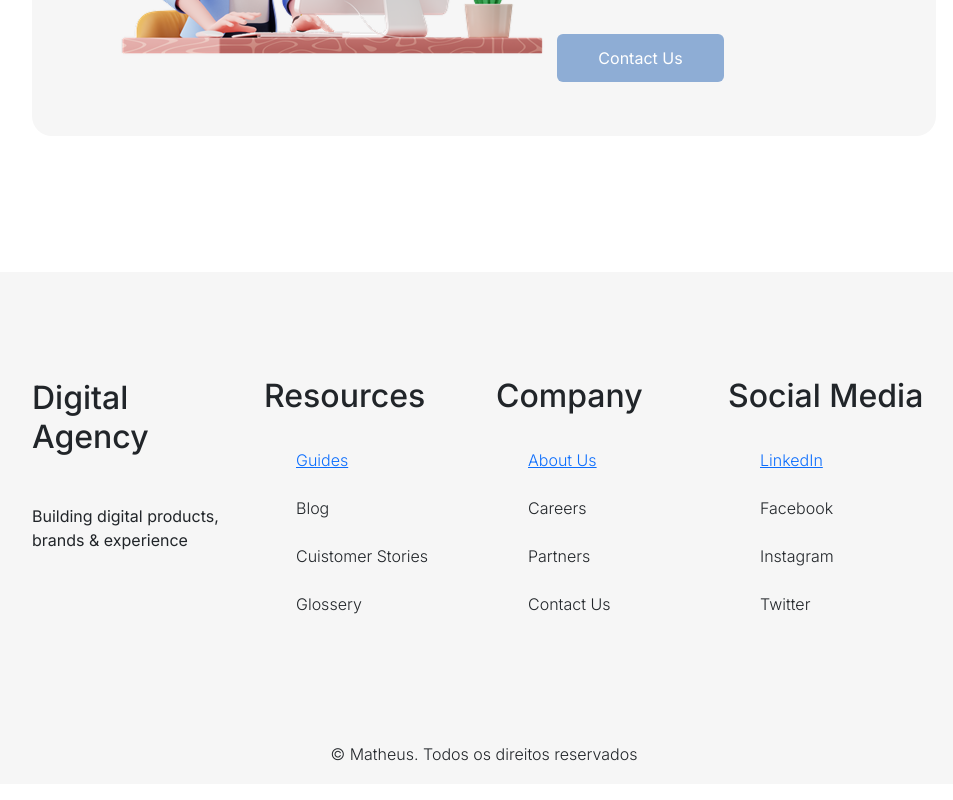
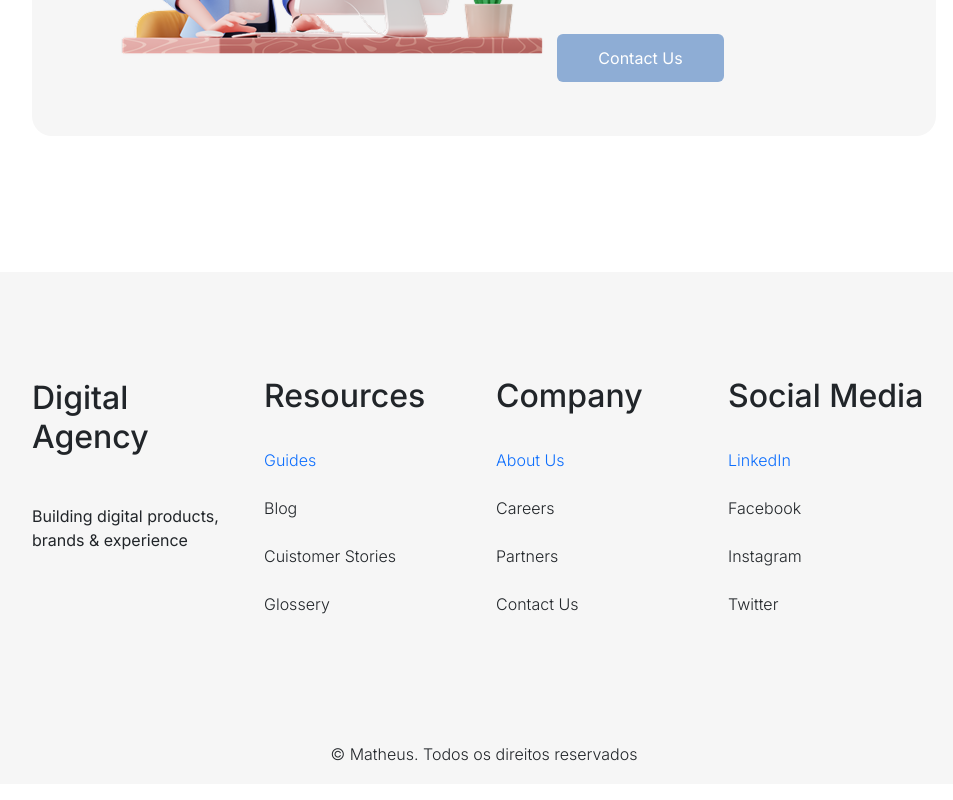
Before and after one commit to raneem-daoud/task-5, a plain HTML site: page index.html in a window 1280 px wide. Shown: the part 3397-4197 px from the top of the page, without its empty margins (156-1109 px from the left). Drawn offline with nearby package versions, Linux system fonts and the light colour scheme.

Commit message:
list update

```diff
--- a/assets/css/style.css
+++ b/assets/css/style.css
@@ -144,11 +144,7 @@
         padding-top: 110px !important;
         padding-bottom: 18px !important;
     }
-    ul{
-        list-style: none !important;
-    }
     ul li{
-        text-decoration: none !important;
         padding-top: 24px !important;
     }
     .text{
--- a/index.html
+++ b/index.html
@@ -90,7 +90,7 @@
           <h1 class="title fw-bold text-center">Read What Other have to Say</h1>
           <div id="carouselExampleIndicators" class="carousel slide w-100">
             <div class="carousel-indicators">
-              <button type="button" data-bs-target="#carouselExampleIndicators" data-bs-slide-to="0" class="slider" aria-current="true" aria-label="Slide 1"></button>
+              <button type="button" data-bs-target="#carouselExampleIndicators" data-bs-slide-to="0" class="slider mw-100" aria-current="true" aria-label="Slide 1"></button>
               <button type="button" data-bs-target="#carouselExampleIndicators" data-bs-slide-to="1" aria-label="Slide 2" class="slider d-lg-none"></button>
               <button type="button" data-bs-target="#carouselExampleIndicators" data-bs-slide-to="2" aria-label="Slide 3" class="slider active"></button>
               <button type="button" data-bs-target="#carouselExampleIndicators" data-bs-slide-to="3" aria-label="Slide 4" class="slider d-lg-none"></button>
@@ -162,29 +162,29 @@
               </div>
               <div class="col">
                 <h2 class="footer-text">Resources</h2>
-                <ul class="fw-light">
-                  <li><a href="#">Guides</a></li>
-                  <li><a href="#"></a>Blog</li>
-                  <li><a href="#"></a>Cuistomer Stories</li>
-                  <li><a href="#"></a>Glossery</li>
+                <ul class="fw-light list-unstyled">
+                  <li><a href="#" class="text-decoration-none">Guides</a></li>
+                  <li><a href="#" class="text-decoration-none"></a>Blog</li>
+                  <li><a href="#" class="text-decoration-none"></a>Cuistomer Stories</li>
+                  <li><a href="#" class="text-decoration-none"></a>Glossery</li>
                 </ul>
               </div>
               <div class="col">
                 <h2 class="footer-text">Company</h2>
-                <ul class="fw-light">
-                  <li><a href="#">About Us</a></li>
-                  <li><a href="#"></a>Careers</li>
-                  <li><a href="#"></a>Partners</li>
-                  <li><a href="#"></a>Contact Us</li>
+                <ul class="fw-light list-unstyled">
+                  <li ><a href="#" class="text-decoration-none">About Us</a></li>
+                  <li ><a href="#" class="text-decoration-none"></a>Careers</li>
+                  <li><a href="#" class="text-decoration-none"></a>Partners</li>
+                  <li><a href="#" class="text-decoration-none"></a>Contact Us</li>
                 </ul>
               </div>
               <div class="col">
                 <h2 class="footer-text">Social Media</h2>
-                <ul class="fw-light">
-                  <li><a href="#">LinkedIn</a></li>
-                  <li><a href="#"></a>Facebook</li>
-                  <li><a href="#"></a>Instagram</li>
-                  <li><a href="#"></a>Twitter</li>
+                <ul class="fw-light list-unstyled">
+                  <li><a href="#" class="text-decoration-none">LinkedIn</a></li>
+                  <li><a href="#" class="text-decoration-none"></a>Facebook</li>
+                  <li><a href="#" class="text-decoration-none"></a>Instagram</li>
+                  <li><a href="#" class="text-decoration-none"></a>Twitter</li>
                 </ul>
               </div>
             </div>
```
